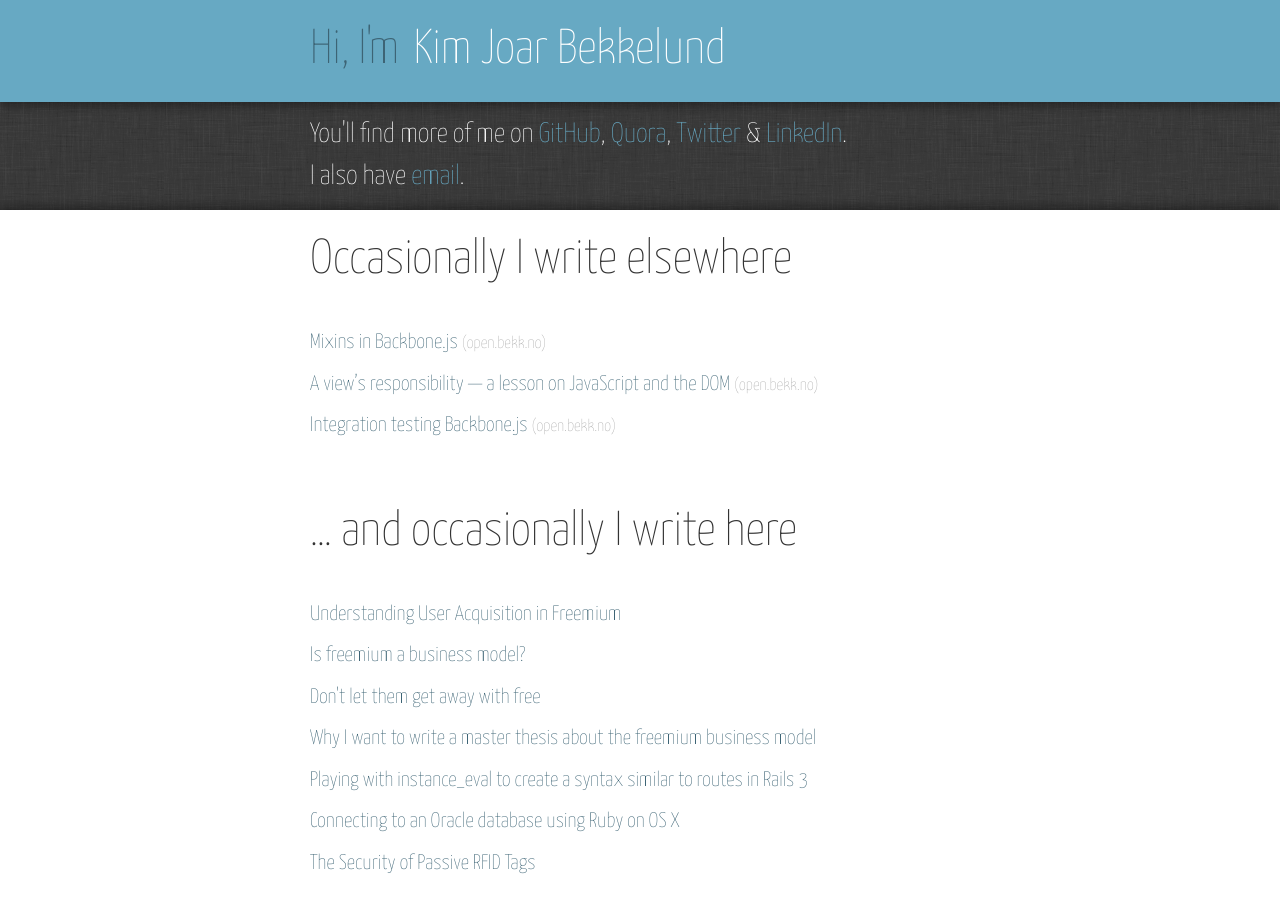
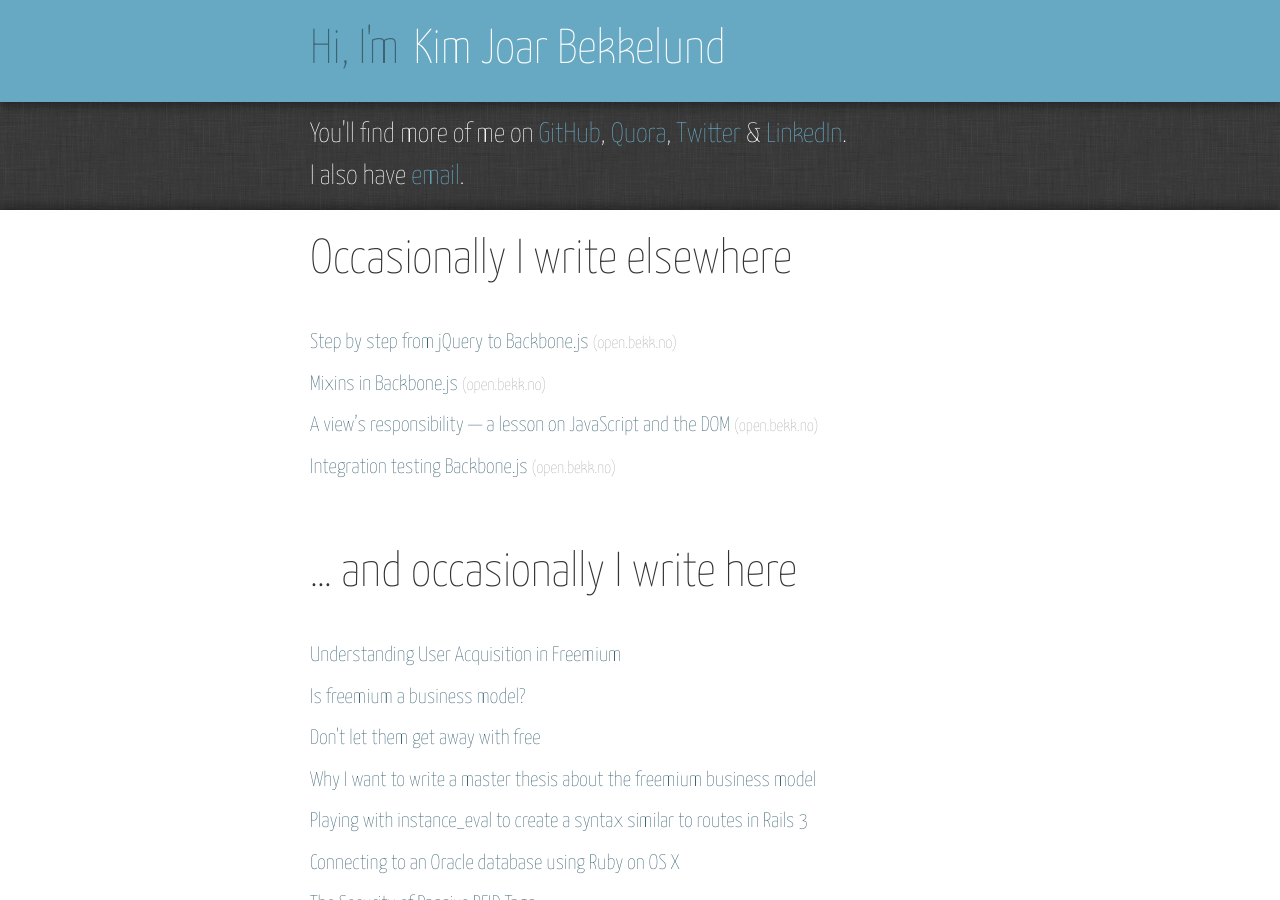
Before and after one commit to kimjoar/kimjoar.net, a Jekyll site: the page built from index.html, in a window 1280 px wide and 900 px high. Built offline with Jekyll 4.4.1, drawn with Linux system fonts in a browser that asks for light colours.

Commit message:
Link to new blog post

```diff
--- a/index.html
+++ b/index.html
@@ -22,6 +22,7 @@ title: Kim Joar Bekkelund
       <h2>Occasionally I write elsewhere</h2>
 
       <ul class="posts">
+        <li><a href="http://open.bekk.no/from-jquery-to-backbone/">Step by step from jQuery to Backbone.js</a> <span class="quiet">(open.bekk.no)</span></li>
         <li><a href="http://open.bekk.no/mixins-in-backbone/">Mixins in Backbone.js</a> <span class="quiet">(open.bekk.no)</span></li>
         <li><a href="http://open.bekk.no/a-views-responsibility/">A view’s responsibility — a lesson on JavaScript and the DOM</a> <span class="quiet">(open.bekk.no)</span></li>
         <li><a href="http://open.bekk.no/integration-testing-backbone-js/">Integration testing Backbone.js</a> <span class="quiet">(open.bekk.no)</span></li>
```
